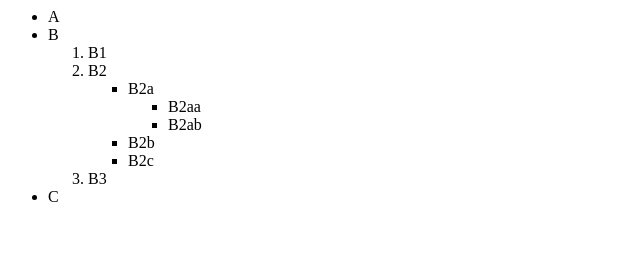
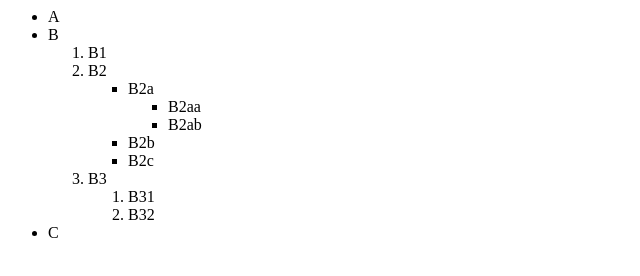
Before and after one commit to lolesterrr/FULLSTACK-COURSE, a plain HTML site: page section 3/3.1 Nesting and Indentation/index.html in a window 1280 px wide. Shown: the whole page, without its empty margins (0-640 px from the left). Drawn offline with Linux system fonts and the light colour scheme.

Commit message:
indentation

```diff
--- a/section 3/3.1 Nesting and Indentation/index.html
+++ b/section 3/3.1 Nesting and Indentation/index.html
@@ -15,7 +15,12 @@
                     <li>B2c</li>
                 </ul>
             </li>
-            <li>B3</li>
+            <li>B3
+                <ol>
+                    <li>B31</li>
+                    <li>B32</li>
+                </ol>
+            </li>
         </ol>
     </li>
     <li>C</li>
```
